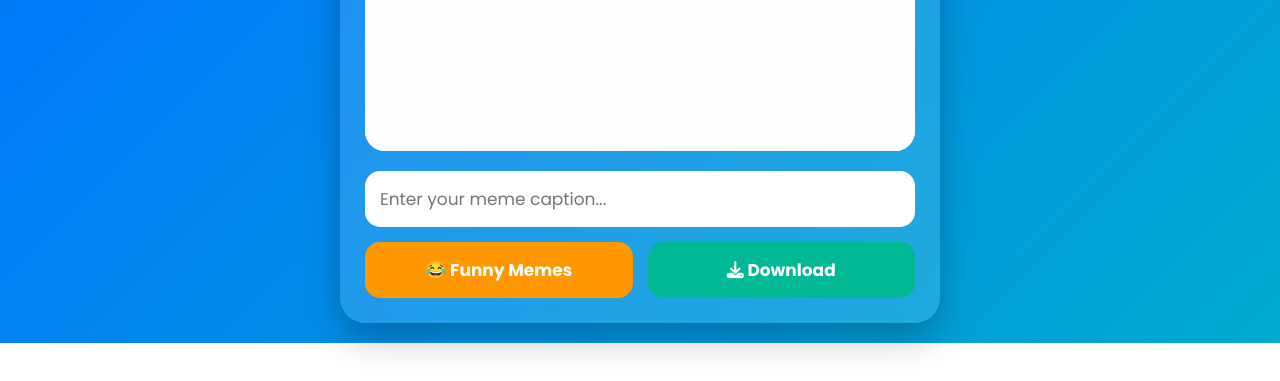
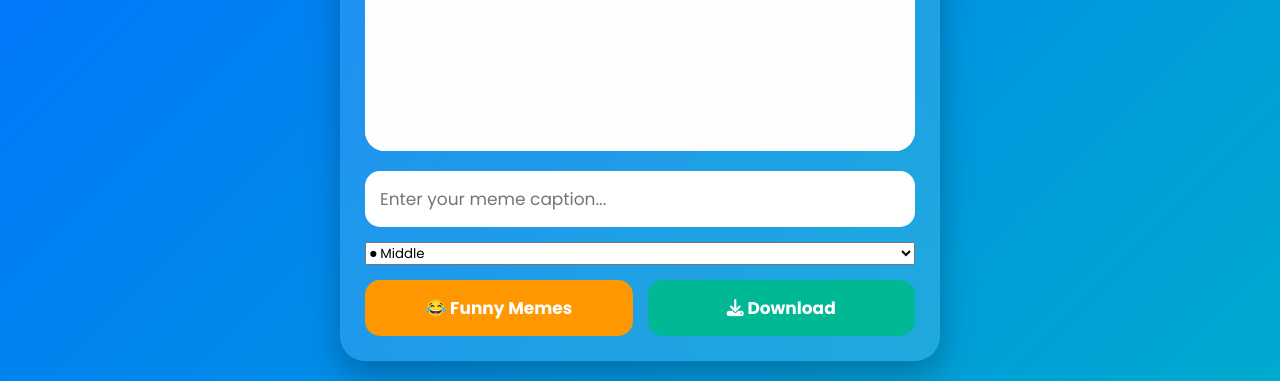
Before and after one commit to elumalais7/Fun-with-friends, a plain HTML site: page index.html in a window 1280 px wide. Shown: the part 522-903 px from the top of the page. Before the commit the page ends 865 px from the top, so only its background shows below. Drawn offline with Linux system fonts and the light colour scheme.

Commit message:
Update index.html

```diff
--- a/index.html
+++ b/index.html
@@ -78,6 +78,16 @@ type="text"
 id="captionInput"
 placeholder="Enter your meme caption...">
 
+<select id="textPosition">
+
+<option value="top">🔝 Top</option>
+
+<option value="middle" selected>⏺ Middle</option>
+
+<option value="bottom">🔽 Bottom</option>
+
+</select>
+
 <div class="buttons">
 
 <button id="funnyBtn">
```
